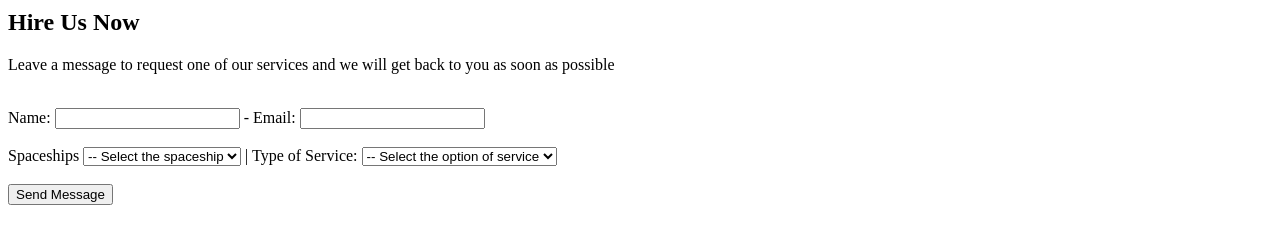
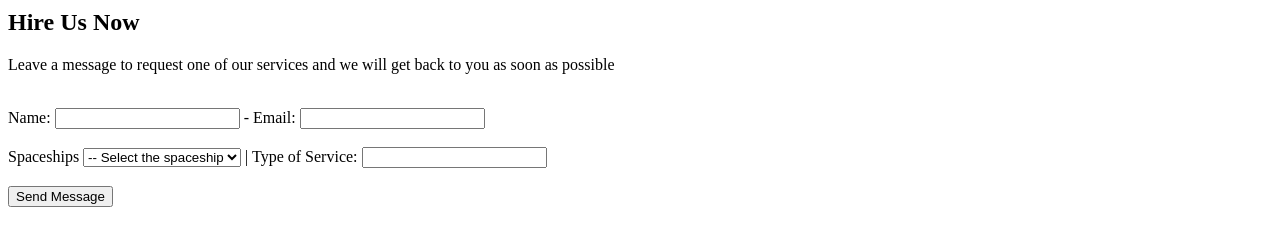
Before and after one commit to aleretamero/onebitcode, a plain HTML site: page html5/12-exercicio-final/content/pag3.html in a window 1280 px wide. Shown: the part 333-578 px from the top of the page. Drawn offline with Linux system fonts and the light colour scheme.

Commit message:
Update pag3.html

```diff
--- a/html5/12-exercicio-final/content/pag3.html
+++ b/html5/12-exercicio-final/content/pag3.html
@@ -15,24 +15,22 @@
             alt="Logo SpaceX"
           />
         </a>
-        |
-        <a href="./pag2.html">The Spaceships</a>
-        |
+        | <a href="./pag2.html">The Spaceships</a> |
         <a href="#">Hire Us</a>
       </nav>
     </header>
     <hr />
     <section>
-      <div>
+      <section>
         <h2>Hire Us Now</h2>
         <p>
           Leave a message to request one of our services and we will get back to
           you as soon as possible
         </p>
-      </div>
+      </section>
       <br />
-      <div>
-        <form action="">
+      <section>
+        <form>
           <div>
             <label for="name">Name:</label>
             <input type="text" autocomplete="name" id="name" required />
@@ -47,25 +45,25 @@
               <option value="0" disabled selected>
                 -- Select the spaceship
               </option>
-              <option value="1">Falcon 9</option>
-              <option value="2">Falcon heavy</option>
+              <option value="falcon_9">Falcon 9</option>
+              <option value="falcon_heavy">Falcon heavy</option>
             </select>
             |
-            <label for="typeService">Type of Service:</label>
-            <select name="typeService" id="typeService">
-              <option value="0" disabled selected>
-                -- Select the option of service
-              </option>
-              <option value="1">Lorem ipsum dolor sit amet.</option>
-              <option value="2">Consectetur adipisicing elit.</option>
-              <option value="3">Suscipit nostrum reiciendis.</option>
-              <option value="4">Nostrum, molestiae, Sunt.</option>
-            </select>
+            <label for="service">Type of Service:</label>
+            <input type="search" name="service" id="service" list="services" />
+            <datalist id="services">
+              <option value="Lorem ipsum dolor sit amet."></option>
+              <option value="Consectetur adipisicing elit."></option>
+              <option value="Suscipit nostrum reiciendis."></option>
+              <option value="Nostrum, molestiae, Sunt."></option>
+            </datalist>
           </div>
           <br />
-          <input type="submit" value="Send Message" />
+          <div>
+            <input type="submit" value="Send Message" />
+          </div>
         </form>
-      </div>
+      </section>
     </section>
   </body>
 </html>
```
